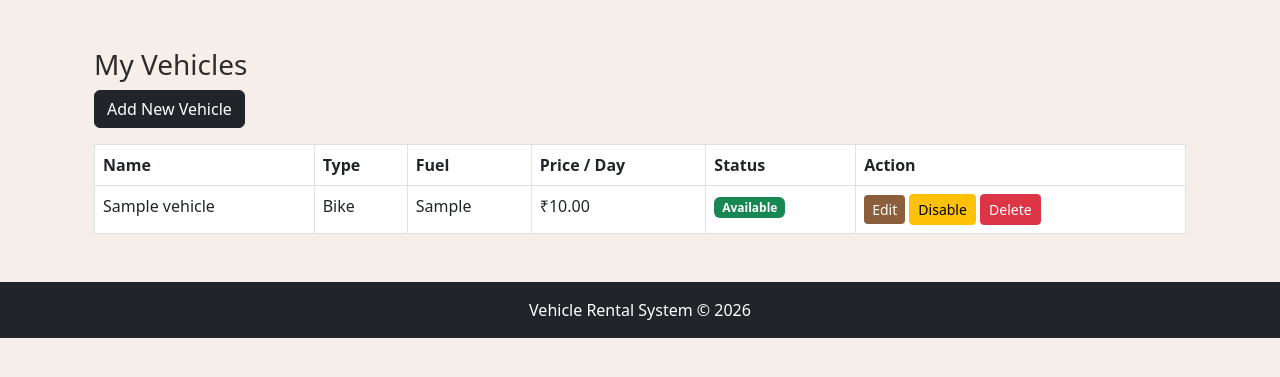
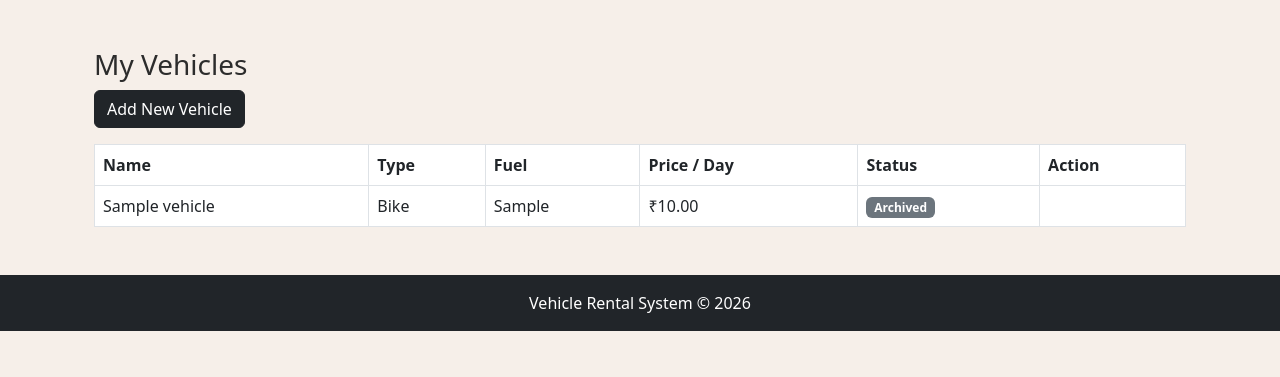
Before and after one commit to priyadharshanexe/vehicle-rental, a Django app: page /my-vehicles/ in a window 1280 px wide. Shown: the part 80-457 px from the top of the page. Run offline with Django 5.2, Linux system fonts and the light colour scheme; a user stored in the database is signed in; tables that the repository leaves empty hold one stand-in row (values such as "Sample post").

Commit message:
Archive vehicles without deleting booking history

```diff
--- a/rental/models.py
+++ b/rental/models.py
@@ -30,6 +30,7 @@ class Vehicle(models.Model):
     location = models.CharField(max_length=100, null=True, blank=True)
     vehicle_image = models.ImageField(upload_to='vehicles/')
     is_available = models.BooleanField(default=True)
+    archived_at = models.DateTimeField(null=True, blank=True)
 
 
     def __str__(self):
@@ -46,7 +47,7 @@ class Booking(models.Model):
         RETURNED = "Returned"
 
     user = models.ForeignKey(CustomUser, on_delete=models.CASCADE)
-    vehicle = models.ForeignKey(Vehicle, on_delete=models.CASCADE)
+    vehicle = models.ForeignKey(Vehicle, on_delete=models.PROTECT)
     start_date = models.DateField()
     end_date = models.DateField()
     total_price = models.DecimalField(max_digits=10, decimal_places=2)
--- a/rental/templates/rental/my_vehicles.html
+++ b/rental/templates/rental/my_vehicles.html
@@ -38,7 +38,9 @@ Add New Vehicle
 <td>₹{{ vehicle.price_per_day }}</td>
 
 <td>
-{% if vehicle.is_available %}
+{% if vehicle.archived_at %}
+<span class="badge bg-secondary">Archived</span>
+{% elif vehicle.is_available %}
 <span class="badge bg-success">Available</span>
 {% else %}
 <span class="badge bg-danger">Unavailable</span>
@@ -46,6 +48,7 @@ Add New Vehicle
 </td>
 <td>
 
+{% if not vehicle.archived_at %}
 <a href="/edit-vehicle/{{ vehicle.id }}/" class="btn btn-primary btn-sm">
 Edit
 </a>
@@ -58,9 +61,10 @@ Enable
 {% endif %}
 </button></form>
 
-<form action="/delete-vehicle/{{ vehicle.id }}/" method="post" class="d-inline">{% csrf_token %}<button type="submit" class="btn btn-danger btn-sm">
-Delete
+<form action="{% url 'archive_vehicle' vehicle.pk %}" method="post" class="d-inline">{% csrf_token %}<button type="submit" class="btn btn-danger btn-sm">
+Archive
 </button></form>
+{% endif %}
 
 </td>
 
--- a/rental/urls.py
+++ b/rental/urls.py
@@ -15,7 +15,7 @@ urlpatterns = [
     path('add-vehicle/', views.add_vehicle, name='add_vehicle'),
     path('my-vehicles/', views.my_vehicles, name='my_vehicles'),
     path('toggle-vehicle/<int:vehicle_id>/', views.toggle_vehicle, name='toggle_vehicle'),
-    path('delete-vehicle/<int:vehicle_id>/', views.delete_vehicle, name='delete_vehicle'),
+    path('archive-vehicle/<int:vehicle_id>/', views.archive_vehicle, name='archive_vehicle'),
     path('edit-vehicle/<int:vehicle_id>/', views.edit_vehicle, name='edit_vehicle'),
     path('owner-earnings/', views.owner_earnings, name='owner_earnings'),
     path('owner-bookings/', views.owner_bookings, name='owner_bookings'),
--- a/rental/views.py
+++ b/rental/views.py
@@ -58,7 +58,7 @@ def vehicle_list(request):
     fuel_type = request.GET.get('fuel')
     location = request.GET.get('location')
 
-    vehicles = Vehicle.objects.filter(is_available=True)
+    vehicles = Vehicle.objects.filter(is_available=True, archived_at__isnull=True)
 
     if query:
         vehicles = vehicles.filter(name__icontains=query)
@@ -104,7 +104,7 @@ def reserve_vehicle(user_id, vehicle_id, start_date, end_date):
     CustomUser.objects.select_for_update().get(pk=user_id)
     vehicle = get_object_or_404(Vehicle.objects.select_for_update(), pk=vehicle_id)
     active = Booking.objects.filter(status__in=ACTIVE_BOOKING_STATUSES)
-    if not vehicle.is_available:
+    if not vehicle.is_available or vehicle.archived_at:
         raise forms.ValidationError("This vehicle is no longer available.")
     if active.filter(user_id=user_id).count() >= 3:
         raise forms.ValidationError("You can only have 3 active bookings at a time.")
@@ -299,7 +299,7 @@ def add_vehicle(request):
 
         owner = rental_profile(request.user)
 
-        vehicle_count = Vehicle.objects.filter(owner=owner).count()
+        vehicle_count = Vehicle.objects.filter(owner=owner, archived_at__isnull=True).count()
 
         if vehicle_count >= 3:
             messages.error(request, "You can only add up to 3 vehicles.")
@@ -330,10 +330,13 @@ def my_vehicles(request):
 
 @require_POST
 @login_required
+@transaction.atomic
 def toggle_vehicle(request, vehicle_id):
 
     user_id = rental_profile(request.user).pk
-    vehicle = get_object_or_404(Vehicle, id=vehicle_id, owner_id=user_id)
+    vehicle = get_object_or_404(
+        Vehicle.objects.select_for_update(), id=vehicle_id, owner_id=user_id, archived_at__isnull=True,
+    )
 
     if vehicle.is_available:
         vehicle.is_available = False
@@ -346,22 +349,32 @@ def toggle_vehicle(request, vehicle_id):
 
 @require_POST
 @login_required
-def delete_vehicle(request, vehicle_id):
-    vehicle = get_object_or_404(
-    Vehicle,
-    id=vehicle_id,
-    owner_id=rental_profile(request.user).pk
+@transaction.atomic
+def archive_vehicle(request, vehicle_id):
+    owner = rental_profile(request.user)
+    vehicle = get_object_or_404(Vehicle.objects.select_for_update(), pk=vehicle_id, owner=owner)
+    open_bookings = Booking.objects.filter(vehicle=vehicle).filter(
+        models.Q(status=Booking.Status.IN_PROGRESS)
+        | models.Q(status__in=(Booking.Status.PENDING, Booking.Status.CONFIRMED),
+                   end_date__gte=timezone.localdate())
     )
-    vehicle.delete()
+    if open_bookings.exists():
+        messages.error(request, "Resolve open bookings before archiving this vehicle.")
+    elif vehicle.archived_at is None:
+        vehicle.archived_at = timezone.now()
+        vehicle.is_available = False
+        vehicle.save(update_fields=["archived_at", "is_available"])
+        messages.success(request, "Vehicle archived. Its booking history is preserved.")
+    return redirect("my_vehicles")
 
-    return redirect('my_vehicles')
 
 @login_required
 def edit_vehicle(request, vehicle_id):
     vehicle = get_object_or_404(
     Vehicle,
     id=vehicle_id,
-    owner_id=rental_profile(request.user).pk
+    owner_id=rental_profile(request.user).pk,
+    archived_at__isnull=True,
     )
 
     if request.method == "POST":
```
Also changed, not shown: rental/tests.py (+16 -0 lines), rental/migrations/0013_archive_vehicles.py (added).
